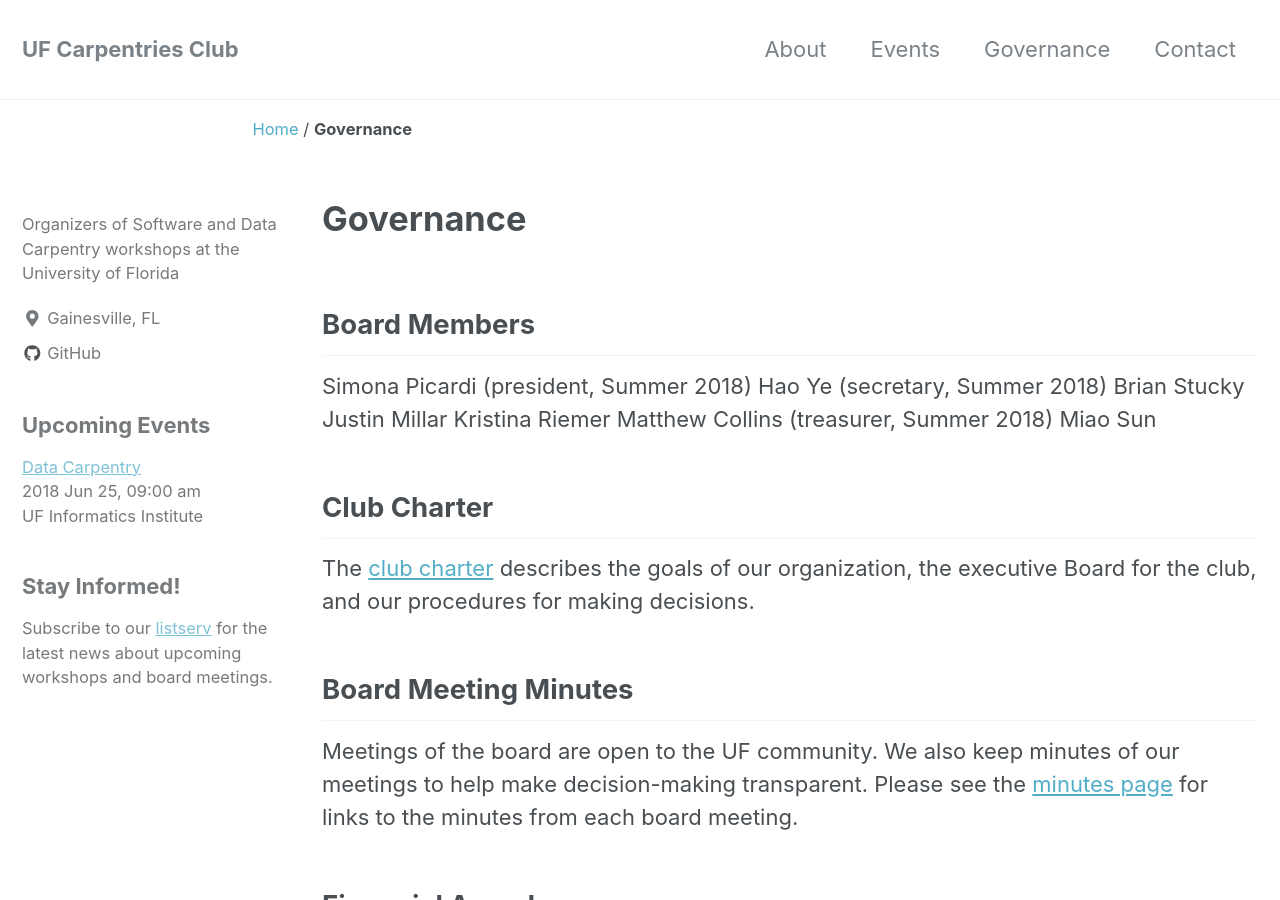
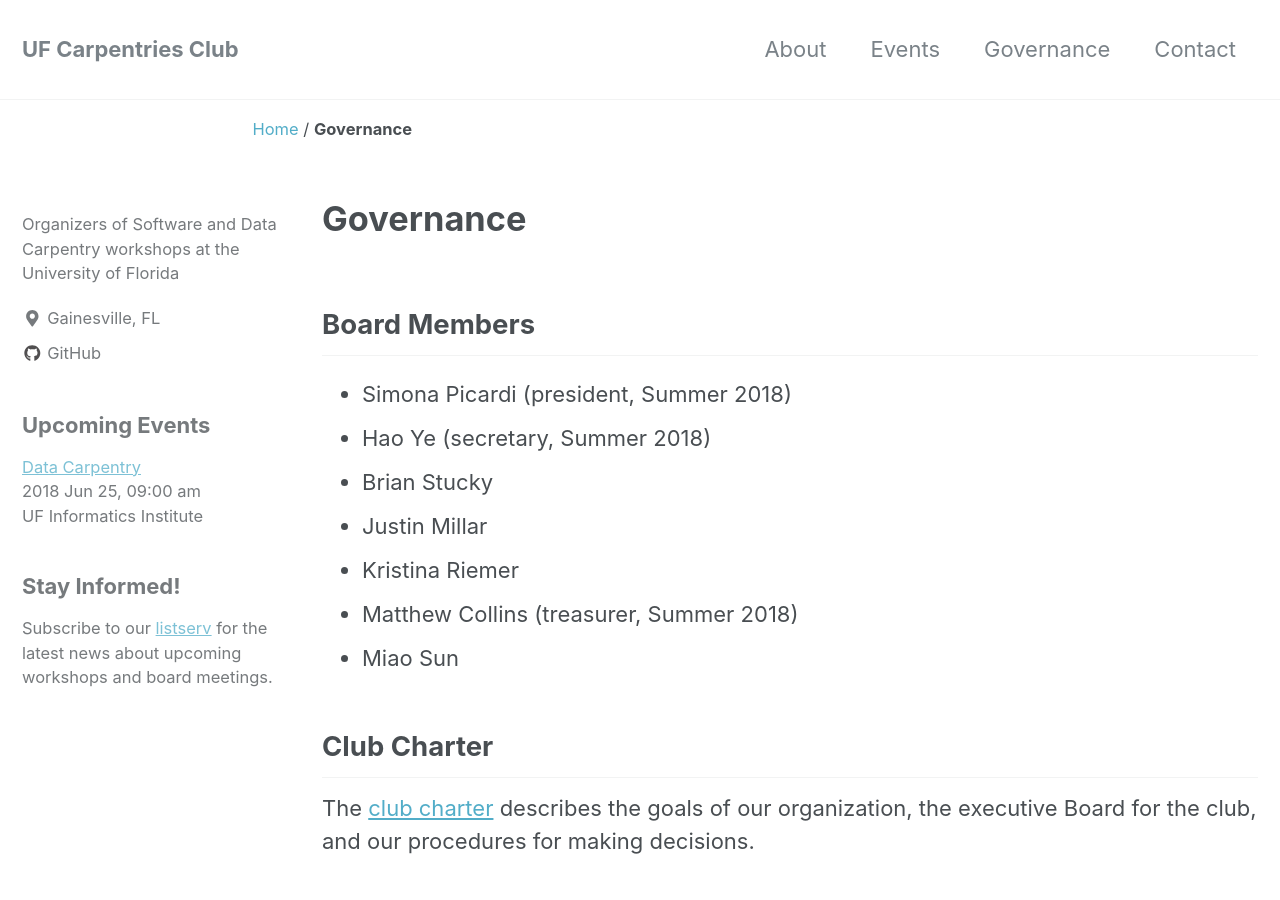
Before and after one commit to UF-Carpentry/website, a Jekyll site: the page built from _pages/governance.md, in a window 1280 px wide and 900 px high. Built offline with Jekyll 4.4.1, drawn with Linux system fonts in a browser that asks for light colours; nearby versions of some CDN libraries.

Commit message:
formatting of board members list

```diff
--- a/_pages/governance.md
+++ b/_pages/governance.md
@@ -5,13 +5,14 @@
 classes: wide
 ---
 ## Board Members
-Simona Picardi (president, Summer 2018)
-Hao Ye (secretary, Summer 2018)
-Brian Stucky
-Justin Millar
-Kristina Riemer
-Matthew Collins (treasurer, Summer 2018)
-Miao Sun
+
+* Simona Picardi (president, Summer 2018)
+* Hao Ye (secretary, Summer 2018)
+* Brian Stucky
+* Justin Millar
+* Kristina Riemer
+* Matthew Collins (treasurer, Summer 2018)
+* Miao Sun
 
 ## Club Charter
 
```
